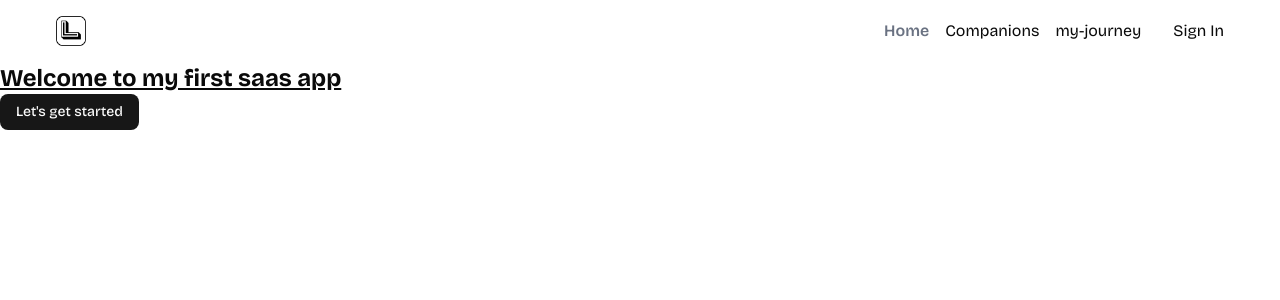
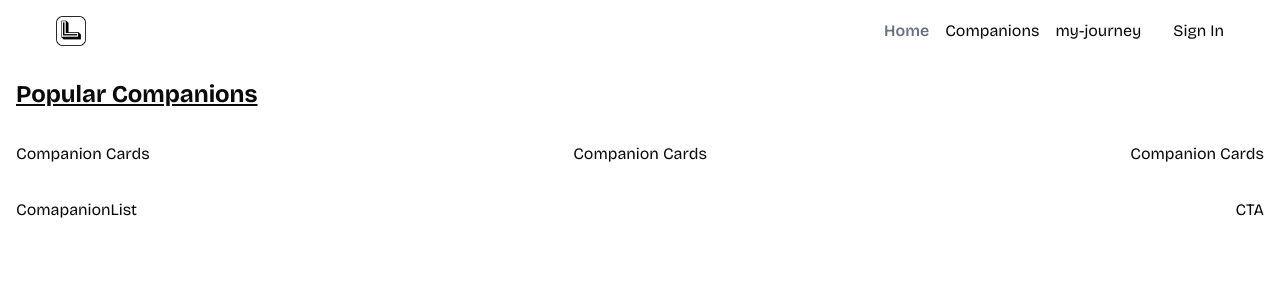
Before and after one commit to milindasandaru/lenify.saas.app, a Next.js app: page / in a window 1280 px wide. Shown: the top 300 px of the page. Built offline with nearby package versions, Linux system fonts and the light colour scheme.

Commit message:
implement home section

```diff
--- a/app/page.tsx
+++ b/app/page.tsx
@@ -1,12 +1,47 @@
-import { Button } from '@/components/ui/button'
+import CompanionCard from '@/components/companionCard'
+import CTA from '@/components/CTA'
+import CompanionList from '@/components/companionList'
 import React from 'react'
 
 const Page = () => {
   return (
-    <div>
-      <h1 className='text-2xl underline'>Welcome to my first saas app</h1>
-      <Button>Let's get started</Button>
-    </div>
+    <main className="p-4">
+      <h1 className='text-2xl underline'>Popular Companions</h1>
+
+      <section className="home-section">
+        <CompanionCard
+          id = "cd123"
+          name = "Nera the Brain Explore"
+          topic = "Nural Network of the Brain"
+          subject = "Science"
+          duration = {45}
+          color = "ACACAC"
+
+        />
+        <CompanionCard
+          id = "cd124"
+          name = "Countsy the number wizard"
+          topic = "Derivatives and Intergral"
+          subject = "Science"
+          duration = {30}
+          color = "ADADAD"
+        />
+        <CompanionCard
+          id = "cd125"
+          name = "Vebora the Vocabulary Builder"
+          topic = "Language"
+          subject = "English Literature"
+          duration = {30}
+          color = "AEAEAE"
+        />
+      </section>
+
+      <section className='home-section'>
+        <CompanionList />
+        <CTA />
+      </section>
+
+    </main>
   )
 }
 
--- /dev/null
+++ b/components/CTA.tsx
@@ -0,0 +1,11 @@
+import React from 'react'
+
+const CTA = () => {
+  return (
+    <div>
+      CTA
+    </div>
+  )
+}
+
+export default CTA
--- /dev/null
+++ b/components/companionCard.tsx
@@ -0,0 +1,21 @@
+import React from 'react'
+
+interface CompanionCardProps {
+    id: string;
+    name: string;
+    topic: string;
+    subject: string;
+    duration: number;
+    color: string;
+}
+
+const CompanionCard = ({ id, name, topic, subject, duration, color}:
+    CompanionCardProps) => {
+  return (
+    <div>
+      Companion Cards
+    </div>
+  )
+}
+
+export default CompanionCard
--- /dev/null
+++ b/components/companionList.tsx
@@ -0,0 +1,11 @@
+import React from 'react'
+
+const companionList = () => {
+  return (
+    <div>
+      ComapanionList
+    </div>
+  )
+}
+
+export default companionList
```
